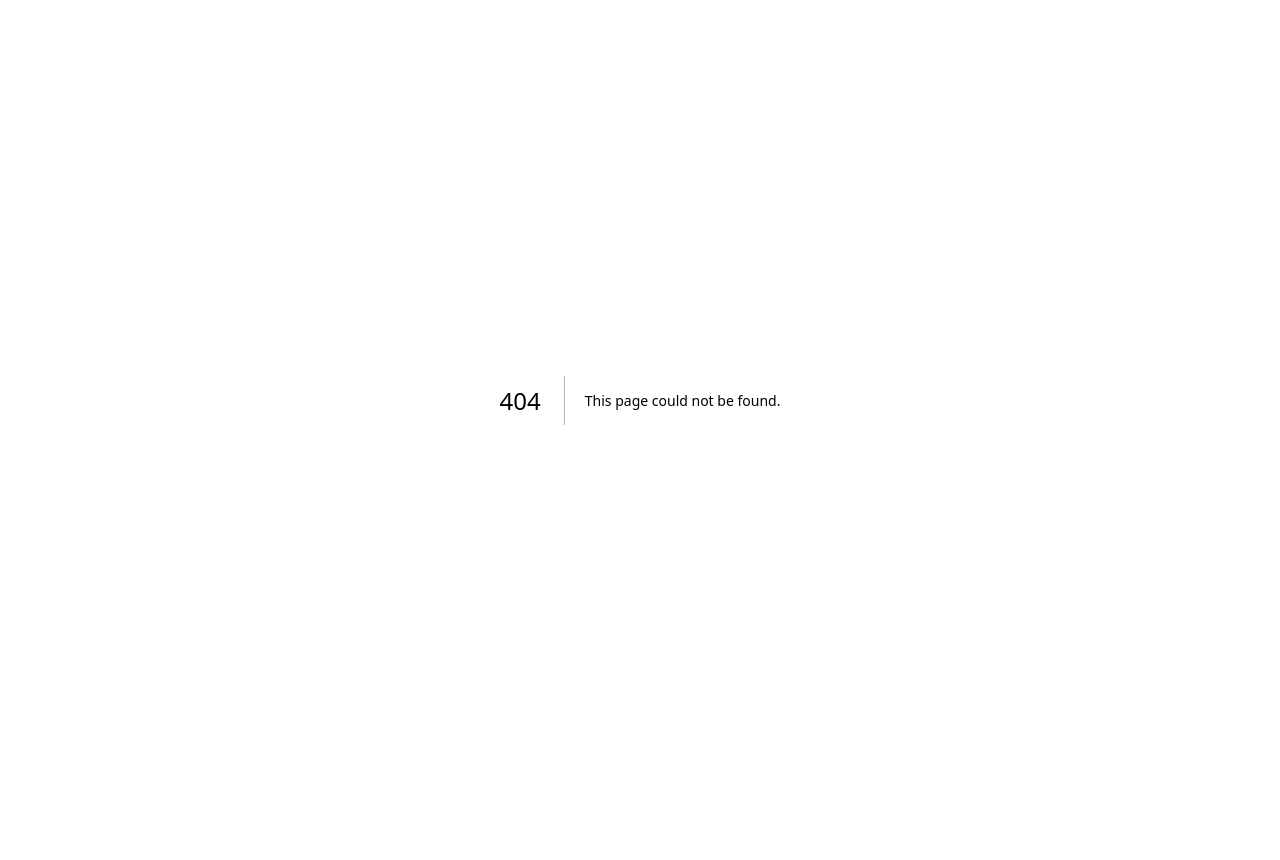
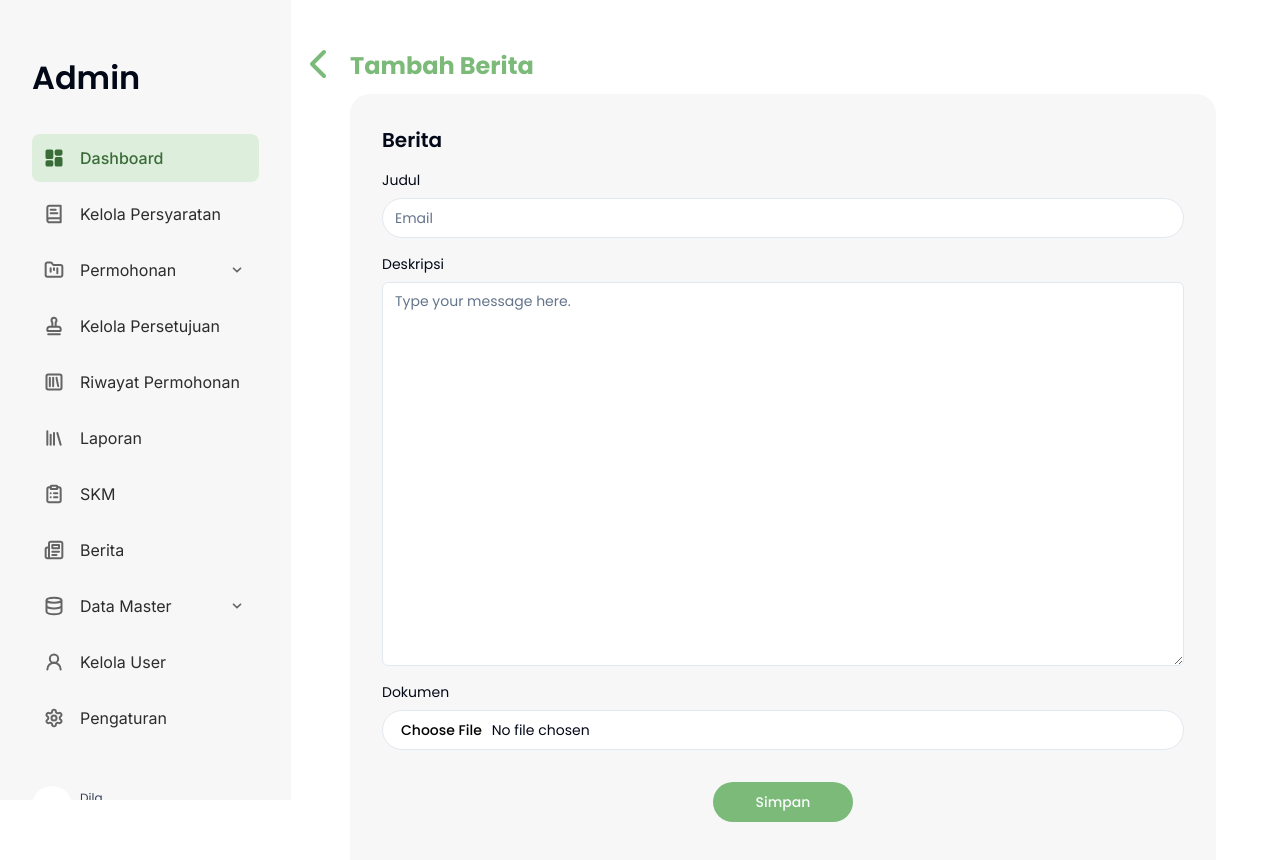
Before and after one commit to NewusTech/mpp-admin, a Next.js app: page /articles/create in a window 1280 px wide. Before the commit this address had no page. Shown: the top 860 px of the page. Before the commit the page ends 800 px from the top, so only its background shows below. Built offline with nearby package versions, Linux system fonts and the light colour scheme.

Commit message:
page article news

```diff
--- /dev/null
+++ b/app/(root)/articles/create/page.tsx
@@ -0,0 +1,46 @@
+import Link from "next/link";
+import Image from "next/image";
+import InputComponent from "@/components/InputComponent";
+import { Button } from "@/components/ui/button";
+
+const CreateArticle = () => {
+  return (
+    <section className="mr-16">
+      <div className="-ml-14 mb-10">
+        <Link href="/articles">
+          <Image
+            src="/icons/back-arrow.svg"
+            alt="back-arrow"
+            width={48}
+            height={48}
+          />
+        </Link>
+      </div>
+      <div className="-mt-[78px]">
+        <h1 className="text-2xl text-primary-700 font-bold">Tambah Berita</h1>
+        <div className="w-full h-full bg-neutral-200 rounded-[20px] mt-3 p-8">
+          <h1 className="text-xl font-semibold">Berita</h1>
+          <div className="space-y-2 mt-4">
+            <p className="text-sm">Judul</p>
+            <InputComponent />
+          </div>
+          <div className="space-y-2 mt-4">
+            <p className="text-sm">Deskripsi</p>
+            <InputComponent typeInput="textarea" />
+          </div>
+          <div className="space-y-2 mt-4">
+            <p className="text-sm">Dokumen</p>
+            <InputComponent typeInput="file" />
+          </div>
+          <div className="text-center mt-8 mb-[46px]">
+            <Button className="bg-primary-700 hover:bg-primary-800 w-[140px] rounded-full">
+              Simpan
+            </Button>
+          </div>
+        </div>
+      </div>
+    </section>
+  );
+};
+
+export default CreateArticle;
--- /dev/null
+++ b/app/(root)/articles/page.tsx
@@ -0,0 +1,38 @@
+import InputComponent from "@/components/InputComponent";
+import Link from "next/link";
+import { Button } from "@/components/ui/button";
+import { columns, Payment } from "@/constants";
+import { DataTables } from "@/components/Datatables";
+
+async function getData(): Promise<Payment[]> {
+  return [
+    {
+      id: "728ed52f",
+      jenis: "Layanan Aldi",
+      online: true,
+      offline: false,
+    },
+    // ...
+  ];
+}
+
+const Articles = async () => {
+  const data = await getData();
+  return (
+    <section className="mr-16">
+      <div className="flex justify-between mb-8">
+        <div className="w-1/2">
+          <InputComponent />
+        </div>
+        <Link href="/articles/create">
+          <Button className="bg-primary-700 hover:bg-primary-800 w-[140px] rounded-full">
+            Tambah
+          </Button>
+        </Link>
+      </div>
+      <DataTables columns={columns} data={data} />
+    </section>
+  );
+};
+
+export default Articles;
--- a/app/(root)/master/master-service/page.tsx
+++ b/app/(root)/master/master-service/page.tsx
@@ -17,7 +17,7 @@ async function getData(): Promise<Payment[]> {
   ];
 }
 
-const MasterInsantce = async () => {
+const MasterService = async () => {
   const data = await getData();
   return (
     <section className="mr-16">
@@ -52,4 +52,4 @@ const MasterInsantce = async () => {
   );
 };
 
-export default MasterInsantce;
+export default MasterService;
--- a/components/InputComponent/index.tsx
+++ b/components/InputComponent/index.tsx
@@ -32,7 +32,7 @@ const InputComponent = ({ typeInput }: { typeInput?: string }) => {
       </Select>
     );
   if (typeInput === "textarea")
-    return <Textarea placeholder="Type your message here." />;
+    return <Textarea className="h-96" placeholder="Type your message here." />;
 
   if (typeInput === "radio")
     return (
@@ -61,6 +61,9 @@ const InputComponent = ({ typeInput }: { typeInput?: string }) => {
       />
     );
 
+  if (typeInput === "file")
+    return <Input type="file" placeholder="Email" className="rounded-full" />;
+
   return <Input type="email" placeholder="Email" className="rounded-full" />;
 };
 
--- a/components/Sidebar/index.tsx
+++ b/components/Sidebar/index.tsx
@@ -45,7 +45,7 @@ const Sidebar = () => {
           />
           <Nav route="/" icons="/icons/Report.svg" title="Laporan" />
           <Nav route="/" icons="/icons/clipboard-list.svg" title="SKM" />
-          <Nav route="/" icons="/icons/newspaper.svg" title="Berita" />
+          <Nav route="/articles" icons="/icons/newspaper.svg" title="Berita" />
           <Nav
             route="/"
             icons="/icons/Master.svg"
```
